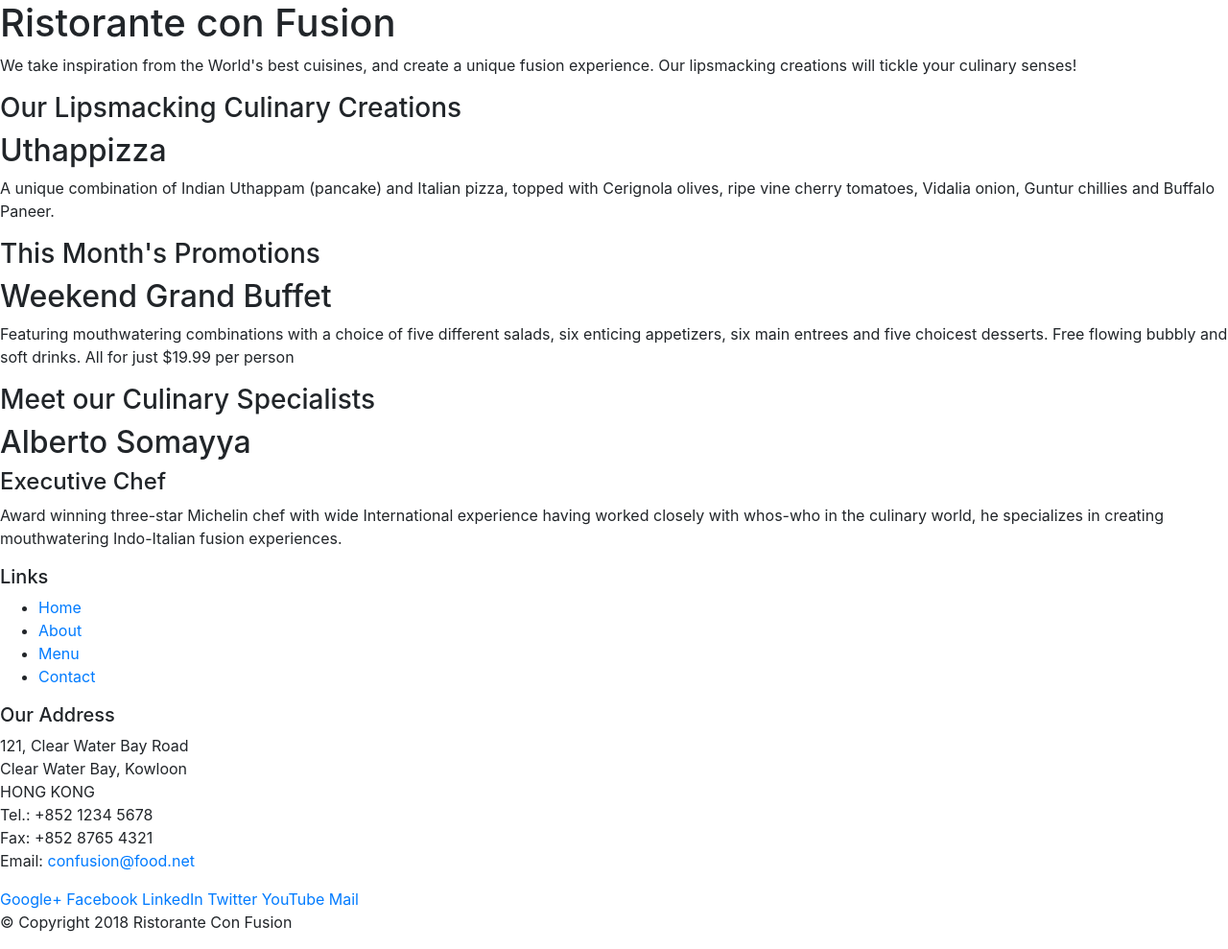
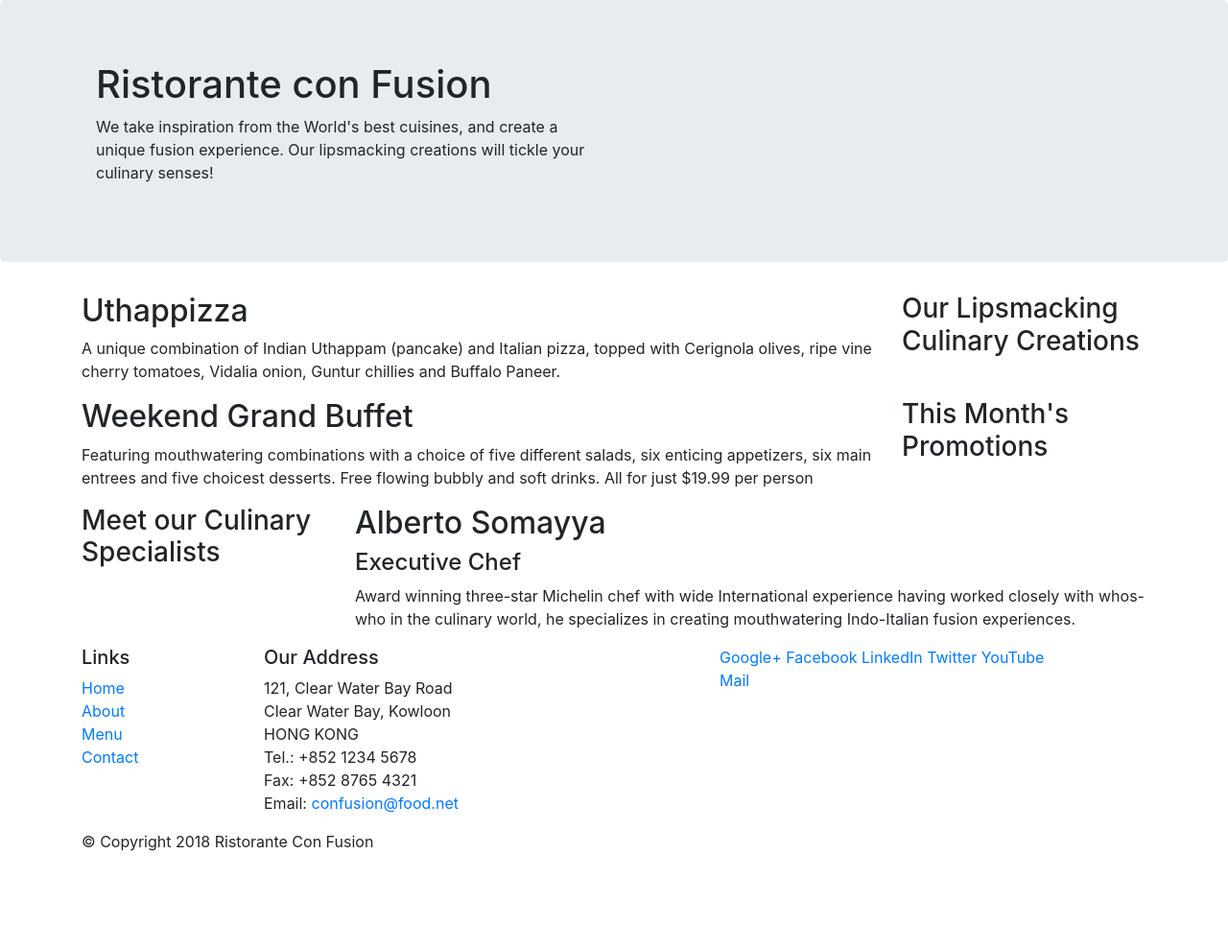
Before and after one commit to nirajsingh0878/Bootstrap4_learning, a website: page index.html in a window 1280 px wide. Shown: the whole page at 96% size. After the commit the page ends 905 px from the top, so only its background shows below. Drawn offline with nearby package versions, Linux system fonts and the light colour scheme.

Commit message:
Part1 Excersize commit

```diff
--- a/index.html
+++ b/index.html
@@ -1,7 +1,7 @@
 <!DOCTYPE html>
 <html lang="en">
 
-<head>
+<head >
     <!-- Required meta tags always come first -->
     <meta charset="utf-8">
     <meta name="viewport" content="width=device-width, initial-scale=1, shrink-to-fit=no">
@@ -9,51 +9,52 @@
 
     <!-- Bootstrap CSS -->
     <link rel="stylesheet" href="node_modules/bootstrap/dist/css/bootstrap.min.css">
+    <link rel ="stylesheet" href="css/styles.css">
     <title>Ristorante Con Fusion</title>
 </head>
 
 <body>
 
-    <header>
-        <div>
-            <div>
-                <div>
+    <header class = "jumbotron">
+        <div class = "container">
+            <div class ="row" row-header></div>
+                <div class = "col-12 col-sm-6">
                     <h1>Ristorante con Fusion</h1>
                     <p>We take inspiration from the World's best cuisines, and create a unique fusion experience. Our lipsmacking creations will tickle your culinary senses!</p>
-                </div>
-                <div>
+                </div >
+                <div class = "col-12 col-sm">
                 </div>
             </div>
         </div>
     </header>
 
-    <div>
-        <div>
-            <div>
+    <div class = "container">
+        <div class = "row" row-content>
+            <div class="col-12 col-sm-4 order-sm-last col-md-3">
                 <h3>Our Lipsmacking Culinary Creations</h3>
             </div>
-            <div>
+            <div class="col col-sm order-sm-first col-md" >
                 <h2>Uthappizza</h2>
                 <p>A unique combination of Indian Uthappam (pancake) and Italian pizza, topped with Cerignola olives, ripe vine cherry tomatoes, Vidalia onion, Guntur chillies and Buffalo Paneer.</p>
             </div>
         </div>
 
 
-        <div>
-            <div>
+        <div class = "row">
+            <div class="col-12 col-sm-4 order-sm-last col-md-3">
                 <h3>This Month's Promotions</h3>
             </div>
-            <div>
+            <div class="col col-sm order-sm-first col-md">
                 <h2>Weekend Grand Buffet</h2>
                 <p>Featuring mouthwatering combinations with a choice of five different salads, six enticing appetizers, six main entrees and five choicest desserts. Free flowing bubbly and soft drinks. All for just $19.99 per person </p>
             </div>
         </div>
 
-        <div>
-            <div>
+        <div class = "row">
+            <div class="col-12 col-sm-4 col-md-3">
                 <h3>Meet our Culinary Specialists</h3>
             </div>
-            <div>
+            <div class="col col-sm col-md">
                 <h2>Alberto Somayya</h2>
                 <h4>Executive Chef</h4>
                 <p>Award winning three-star Michelin chef with wide International experience having worked closely with whos-who in the culinary world, he specializes in creating mouthwatering Indo-Italian fusion experiences. </p>
@@ -61,19 +62,19 @@
         </div>
     </div>
 
-    <footer>
-        <div>
-            <div>
-                <div>
+    <footer class = "footer">
+        <div class = "container">
+            <div class="row">
+                <div class="col-4 offest-1 col-sm-2">
                     <h5>Links</h5>
-                    <ul>
+                    <ul class = "list-unstyled">
                         <li><a href="#">Home</a></li>
                         <li><a href="#">About</a></li>
                         <li><a href="#">Menu</a></li>
                         <li><a href="#">Contact</a></li>
                     </ul>
                 </div>
-                <div>
+                <div class="col-7 col-sm-5">
                     <h5>Our Address</h5>
                     <address>
 		              121, Clear Water Bay Road<br>
@@ -84,7 +85,7 @@
 		              Email: <a href="mailto:confusion@food.net">confusion@food.net</a>
 		           </address>
                 </div>
-                <div>
+                <div class="col-12 col-sm-4">
                     <div>
                         <a href="http://google.com/+">Google+</a>
                         <a href="http://www.facebook.com/profile.php?id=">Facebook</a>
@@ -95,8 +96,8 @@
                     </div>
                 </div>
            </div>
-           <div>
-                <div>
+           <div class ="row">
+                <div class = "col-auto">
                     <p>© Copyright 2018 Ristorante Con Fusion</p>
                 </div>
            </div>
```
Also changed, not shown: css/styles.css (added).
